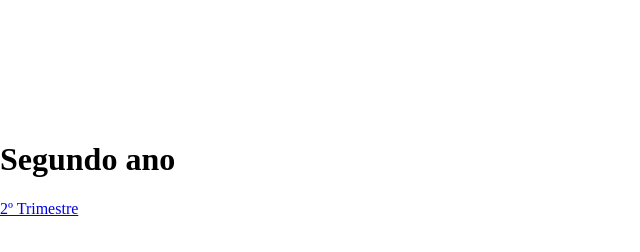
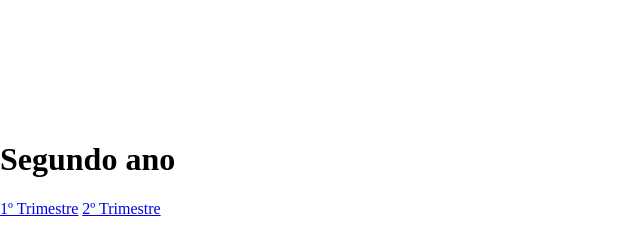
Before and after one commit to DEV-0ne-Jao/Portifolio_De_Matematica, a plain HTML site: page 2º Ano/index.html in a window 1280 px wide. Shown: the whole page, without its empty margins (0-640 px from the left). Drawn offline with Linux system fonts and the light colour scheme.

Commit message:
Update index.html

```diff
--- a/2º Ano/index.html
+++ b/2º Ano/index.html
@@ -9,9 +9,11 @@
 </head>
 <body>
     <h1>Segundo ano</h1>
+    <a href="1º Trimestre/index.html">1º Trimestre</a>
     <a href="2º Trimestre/index.html">2º Trimestre</a>
 
 
     <script src="../Scripts_Gerais/Modos.js"></script>
 </body>
+
 </html>
```
